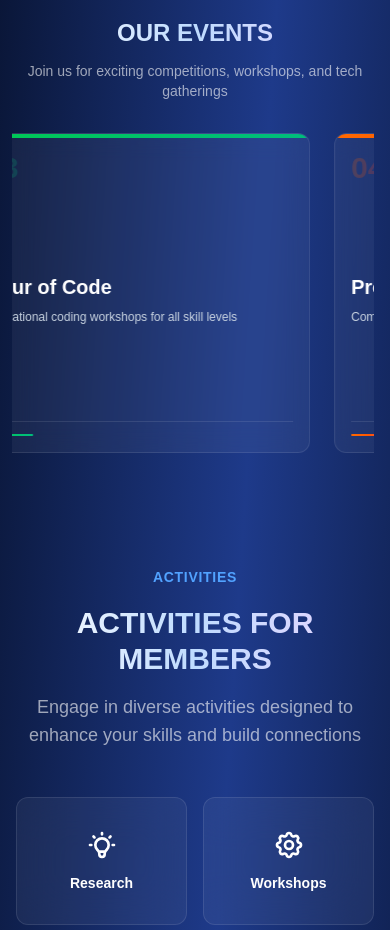
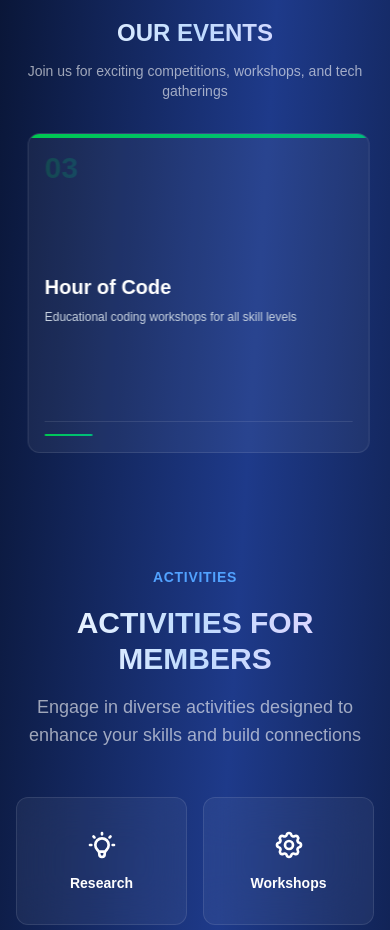
Before and after one commit to hossaintaufiq/ACM-Website2025, a Next.js app in the folder nsu-acm-v2/: page / in a window 390 px wide. Shown: the part 1760-2690 px from the top of the page. Built offline with nearby package versions, Linux system fonts and the light colour scheme.

Commit message:
home page our event part is updated

```diff
--- a/nsu-acm-v2/app/globals.css
+++ b/nsu-acm-v2/app/globals.css
@@ -94,6 +94,8 @@ main, section, div[class*="relative"] {
 .our-events-slider .slick-track {
   transition: transform 2000ms linear !important;
   will-change: transform;
+  transform: translateZ(0);
+  -webkit-transform: translateZ(0);
 }
 
 /* Force single card on mobile - ensure proper width calculation */
@@ -101,16 +103,21 @@ main, section, div[class*="relative"] {
   .our-events-slider {
     width: 100%;
     overflow: hidden;
+    -webkit-overflow-scrolling: touch;
   }
 
   .our-events-slider .slick-list {
     margin: 0 -4px;
     width: 100%;
+    -webkit-overflow-scrolling: touch;
   }
 
   .our-events-slider .slick-track {
     width: 100% !important;
     display: flex !important;
+    transform: translateZ(0);
+    -webkit-transform: translateZ(0);
+    transition: transform 1500ms ease-out !important;
   }
 
   .our-events-slider .slick-slide {
@@ -118,10 +125,22 @@ main, section, div[class*="relative"] {
     width: 100% !important;
     min-width: 100% !important;
     max-width: 100% !important;
+    transform: translateZ(0);
+    -webkit-transform: translateZ(0);
   }
 
   .our-events-slider .slick-slide > div {
     width: 100% !important;
+    transform: translateZ(0);
+    -webkit-transform: translateZ(0);
+  }
+
+  /* Reduce repaints on mobile */
+  .our-events-slider * {
+    -webkit-backface-visibility: hidden;
+    backface-visibility: hidden;
+    -webkit-perspective: 1000;
+    perspective: 1000;
   }
 }
 
--- a/nsu-acm-v2/components/OurEvents.tsx
+++ b/nsu-acm-v2/components/OurEvents.tsx
@@ -80,18 +80,19 @@ export default function OurEvents() {
           swipe: true,
           draggable: true,
           touchMove: true,
-          speed: 2000,
-          autoplaySpeed: 2000,
+          speed: 1500,
+          autoplaySpeed: 2500,
+          cssEase: "ease-out",
         },
       },
     ],
   };
 
-  // Professional Slide Component
+  // Professional Slide Component - Optimized for mobile
   const CustomSlides = ({ item, index }: { item: typeof events[0]; index: number }) => {
     return (
       <div className="px-2 sm:px-3 md:px-4">
-        <div className="relative h-[20rem] sm:h-[22rem] md:h-[24rem] lg:h-[22rem] rounded-xl overflow-hidden bg-white/5 backdrop-blur-md border border-white/10 hover:border-white/20 transition-all duration-300 w-full">
+        <div className="relative h-[20rem] sm:h-[22rem] md:h-[24rem] lg:h-[22rem] rounded-xl overflow-hidden bg-white/5 md:backdrop-blur-md border border-white/10 md:hover:border-white/20 transition-colors duration-200 w-full transform-gpu">
           {/* Subtle Gradient Accent */}
           <div className={`absolute top-0 left-0 right-0 h-1 bg-gradient-to-r ${item.color}`}></div>
 
```
